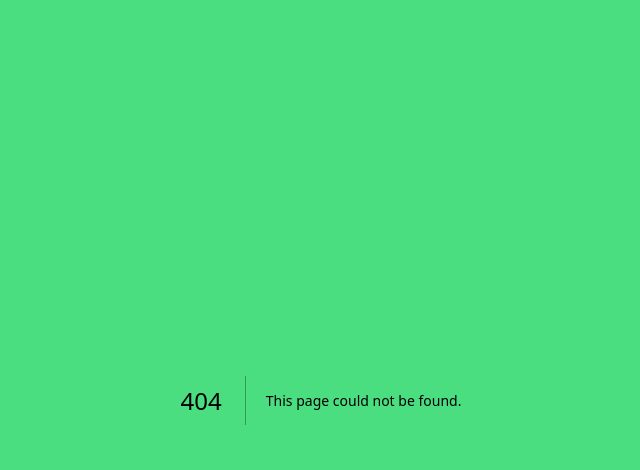
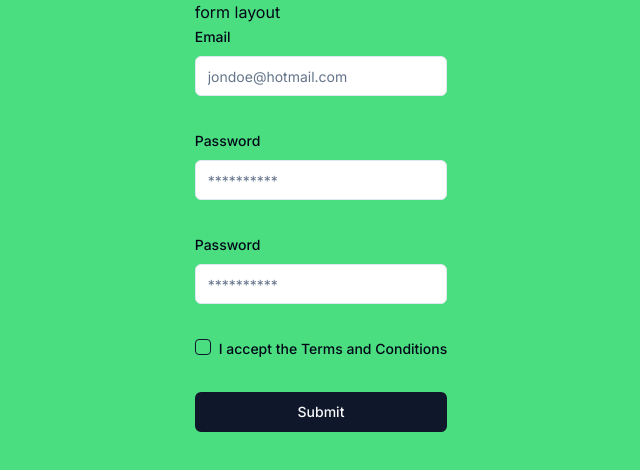
Before and after one commit to janaka4345/next-auth-trpc-comp, a Next.js app: page /api/auth/auth3/createuser in a window 1280 px wide. Before the commit this address had no page. Shown: the top 470 px of the page, without its empty margins (319-959 px from the left). Built offline with nearby package versions, Linux system fonts and the light colour scheme.

Commit message:
other:shade createuser form add with server action

```diff
--- a/app/api/auth/auth3/createUser/CreateUser.jsx
+++ /dev/null
@@ -1,5 +0,0 @@
-import React from "react";
-
-export default function CreateUser() {
-  return <div>CreateUser</div>;
-}
--- /dev/null
+++ b/app/api/auth/auth3/createuser/page.jsx
@@ -0,0 +1,9 @@
+import CreateUserShadecnuiForm from "@/components/auth/CreateUserShadecnuiForm";
+
+export default function CreateUser() {
+  return (
+    <div>
+      <CreateUserShadecnuiForm />
+    </div>
+  );
+}
--- a/components/auth/CreateUserShadecnuiForm.jsx
+++ b/components/auth/CreateUserShadecnuiForm.jsx
@@ -1,5 +1,131 @@
-import React from "react";
+"use client";
+
+import { createUserSchema } from "@/lib/schemas";
+import { zodResolver } from "@hookform/resolvers/zod";
+import { useForm } from "react-hook-form";
+import { Button } from "@/components/ui/button";
+import {
+  Form,
+  FormControl,
+  FormDescription,
+  FormField,
+  FormItem,
+  FormLabel,
+  FormMessage,
+} from "@/components/ui/form";
+import { Input } from "@/components/ui/input";
+import { Checkbox } from "../ui/checkbox";
+import FormError from "../formError";
+import FormSuccess from "../formSuccess";
+import { useState, useTransition } from "react";
+import { createUser } from "@/serverActions/serverActions";
+import Link from "next/link";
 
 export default function CreateUserShadecnuiForm() {
-  return <div></div>;
+  const [error, setError] = useState("");
+  const [success, setSuccess] = useState("");
+  const [isPending, startTransition] = useTransition();
+
+  const form = useForm({
+    resolver: zodResolver(createUserSchema),
+    defaultValues: {
+      email: "",
+      password: "",
+      confirmPassword: "",
+      terms: false,
+    },
+  });
+
+  function onSubmit(values) {
+    setError("");
+    setSuccess("");
+    startTransition(() => {
+      createUser(values).then((data) => {
+        setError(data.error);
+        setSuccess(data.status);
+      }); //todo set error or success state with useState
+    });
+  }
+
+  return (
+    <div>
+      <Form {...form}>
+        <form onSubmit={form.handleSubmit(onSubmit)} className="space-y-8">
+          <FormField
+            control={form.control}
+            name="email"
+            render={({ field }) => (
+              <FormItem>
+                <FormLabel>Email</FormLabel>
+                <FormControl>
+                  <Input
+                    type="email"
+                    placeholder="jondoe@hotmail.com"
+                    {...field}
+                  />
+                </FormControl>
+                {/* <FormDescription>Enter your email address.</FormDescription> */}
+                <FormMessage />
+              </FormItem>
+            )}
+          />
+          <FormField
+            control={form.control}
+            name="password"
+            render={({ field }) => (
+              <FormItem>
+                <FormLabel>Password</FormLabel>
+                <FormControl>
+                  <Input type="password" placeholder="**********" {...field} />
+                </FormControl>
+                {/* <FormDescription>Use a strong Password.</FormDescription> */}
+                <FormMessage />
+              </FormItem>
+            )}
+          />
+          <FormField
+            control={form.control}
+            name="confirmPassword"
+            render={({ field }) => (
+              <FormItem>
+                <FormLabel>Password</FormLabel>
+                <FormControl>
+                  <Input type="password" placeholder="**********" {...field} />
+                </FormControl>
+                {/* <FormDescription>Use a strong Password.</FormDescription> */}
+                <FormMessage />
+              </FormItem>
+            )}
+          />
+          <FormField
+            control={form.control}
+            name="terms"
+            render={({ field }) => (
+              <FormItem>
+                <FormControl>
+                  <Checkbox
+                    checked={field.value}
+                    onCheckedChange={field.onChange}
+                  />
+                </FormControl>
+                <FormLabel className="ml-2">
+                  I accept the <Link href="./">Terms and Conditions</Link>
+                </FormLabel>
+                {/* <FormDescription>
+                  You can manage your mobile notifications in the{" "}
+                  <Link href="/examples/forms">mobile settings</Link> page.
+                </FormDescription> */}
+                <FormMessage />
+              </FormItem>
+            )}
+          />
+          {error != "" && <FormError message={error} />}
+          {success != "" && <FormSuccess message={success} />}
+          <Button className="w-full" type="submit">
+            Submit
+          </Button>
+        </form>
+      </Form>
+    </div>
+  );
 }
--- a/components/auth/SignIn.jsx
+++ b/components/auth/SignIn.jsx
@@ -1,5 +1,5 @@
 "use client";
-import React, { useTransition } from "react";
+import React, { useState, useTransition } from "react";
 import { Label } from "../ui/label";
 import { Input } from "../ui/input";
 import { useForm } from "react-hook-form";
@@ -7,8 +7,12 @@ import Link from "next/link";
 import { zodResolver } from "@hookform/resolvers/zod";
 import { loginSchema } from "@/lib/schemas";
 import { login } from "@/serverActions/serverActions";
+import FormError from "../formError";
+import FormSuccess from "../formSuccess";
 
 export default function SignIn() {
+  const [error, setError] = useState("");
+  const [success, setSuccess] = useState("");
   const [isPending, startTransition] = useTransition();
 
   const {
@@ -25,9 +29,10 @@ export default function SignIn() {
 
   function onSubmit(e) {
     startTransition(() => {
-      login(e);
-      //   .then(()=>{})  //todo set error or success state with useState
-      //   .then(()=>{});
+      login(e).then((data) => {
+        setError(data.error);
+        setSuccess(data.status);
+      }); //todo set error or success state with useState
     });
   }
   return (
@@ -61,6 +66,7 @@ export default function SignIn() {
                   Your email
                 </Label>
                 <Input
+                  disabled={isPending}
                   {...register("email", { required: true })}
                   type="email"
                   name="email"
@@ -78,6 +84,7 @@ export default function SignIn() {
                   Password
                 </Label>
                 <Input
+                  disabled={isPending}
                   {...register("password", { required: true })}
                   type="password"
                   name="password"
@@ -91,6 +98,7 @@ export default function SignIn() {
                 <div className="flex items-start">
                   <div className="flex items-center h-5">
                     <Input
+                      disabled={isPending}
                       {...register("remember")}
                       id="remember"
                       aria-describedby="remember"
@@ -116,6 +124,7 @@ export default function SignIn() {
                 </Link>
               </div>
               <button
+                disabled={isPending}
                 type="submit"
                 className="w-full text-black bg-gray-600 hover:bg-primary-700 focus:ring-4 focus:outline-none focus:ring-primary-300 font-medium rounded-lg text-sm px-5 py-2.5 text-center dark:bg-primary-600 dark:hover:bg-primary-700 dark:focus:ring-primary-800"
               >
@@ -131,6 +140,8 @@ export default function SignIn() {
                 </Link>
               </p>
             </form>
+            {error != "" && <FormError message={error} />}
+            {success != "" && <FormSuccess message={success} />}
           </div>
         </div>
       </div>
--- a/components/auth/SignInShadcnuiForm.jsx
+++ b/components/auth/SignInShadcnuiForm.jsx
@@ -17,21 +17,32 @@ import { Input } from "@/components/ui/input";
 import { Checkbox } from "../ui/checkbox";
 import FormError from "../formError";
 import FormSuccess from "../formSuccess";
+import { useState, useTransition } from "react";
+import { login } from "@/serverActions/serverActions";
 
 export default function SignInShadecnuiForm() {
+  const [error, setError] = useState("");
+  const [success, setSuccess] = useState("");
+  const [isPending, startTransition] = useTransition();
+
   const form = useForm({
     resolver: zodResolver(loginSchema),
     defaultValues: {
-      username: "",
+      email: "",
       password: "",
       remember: false,
     },
   });
 
   function onSubmit(values) {
-    // Do something with the form values.
-    // ✅ This will be type-safe and validated.
-    console.log(values);
+    setError("");
+    setSuccess("");
+    startTransition(() => {
+      login(values).then((data) => {
+        setError(data.error);
+        setSuccess(data.status);
+      }); //todo set error or success state with useState
+    });
   }
 
   return (
@@ -90,8 +101,8 @@ export default function SignInShadecnuiForm() {
               </FormItem>
             )}
           />
-          <FormError message="Invalid Credentials" />
-          <FormSuccess message="Successfully executed" />
+          {error != "" && <FormError message={error} />}
+          {success != "" && <FormSuccess message={success} />}
           <Button className="w-full" type="submit">
             Submit
           </Button>
--- a/lib/schemas/index.js
+++ b/lib/schemas/index.js
@@ -7,6 +7,7 @@ export const loginSchema = z.object({
 })
 export const createUserSchema = z.object({
     email: z.string().email(),
-    password: z.string(8, { message: "Password must be at least 8 characters long  " }),
-    confirmPassword: z.string(8, { message: "Password must be at least 8 characters long  " })
+    password: z.string().min(8, { message: "Password must be at least 8 characters long  " }),
+    confirmPassword: z.string().min(8, { message: "Password must be at least 8 characters long  " }),
+    terms: z.boolean().refine(val => val === true, { message: 'Must accept Terms and Conditions' })
 })
--- a/serverActions/serverActions.js
+++ b/serverActions/serverActions.js
@@ -1,6 +1,6 @@
 'use server'
 
-import { loginSchema } from "@/lib/schemas";
+import { createUserSchema, loginSchema } from "@/lib/schemas";
 
 export async function server() {
     console.log('hi from server');
@@ -9,10 +9,27 @@ export async function server() {
 
 export async function login(payload) {
     const ValidatedFields = loginSchema.safeParse(payload)
+
     if (!ValidatedFields.success) {
-        return { error: "Invalid fields" }
+        return { error: "Invalid Credentials" }
     }
-    return { status: "success" }
+    return { status: "Email Sent!" }
+
+
     // make it return Response.json with next  js check
 
 }
+
+export async function createUser(payload) {
+    console.log(payload);
+    const ValidatedFields = createUserSchema.safeParse(payload)
+
+    if (!ValidatedFields.success) {
+        return { error: "Invalid Credentials" }
+    }
+    return { status: "Email Sent!" }
+
+
+    // make it return Response.json with next  js check
+
+}
```
